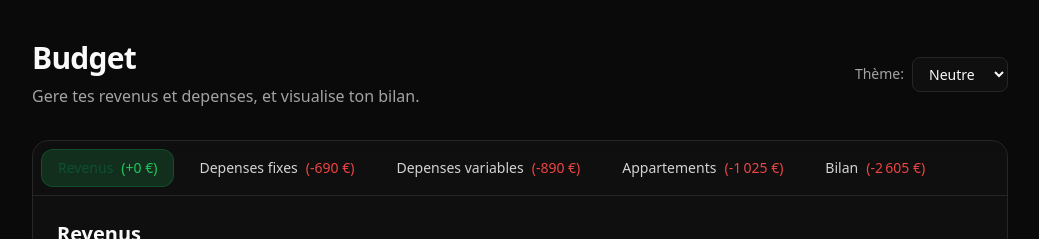
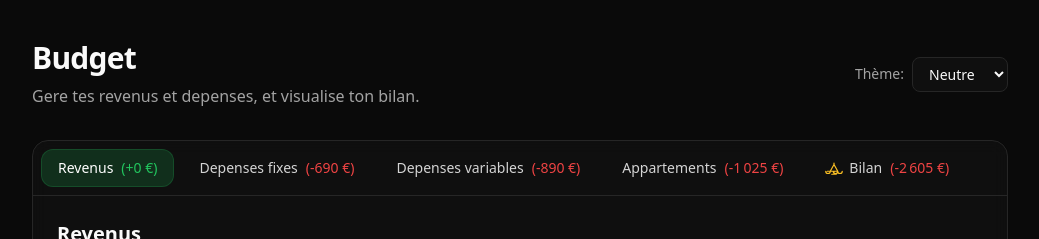
Before and after one commit to Samuel-BAHIA/Budget-FullStack, a Next.js app in the folder apps/frontend/: page / in a window 1280 px wide. Shown: the top 239 px of the page, without its empty margins (120-1159 px from the left). Built offline with nearby package versions, Linux system fonts and the light colour scheme.

Commit message:
Auto-commit: 2026-01-06 22:08:47

```diff
--- a/apps/frontend/app/MainTabs.tsx
+++ b/apps/frontend/app/MainTabs.tsx
@@ -8,6 +8,18 @@ import { BilanTab } from "./tabs/BilanTab";
 import { AppartementsTab } from "./tabs/AppartementsTab";
 import { ThemeSelector } from "./components/ThemeSelector";
 import { useBudget } from "./contexts/BudgetContext";
+
+const BalanceIcon = ({ color = "#fbbf24" }: { color?: string }) => (
+  <svg width="18" height="18" viewBox="0 0 24 24" fill="none" xmlns="http://www.w3.org/2000/svg">
+    <path
+      d="M12 4v2m0 0 5 9m-5-9-5 9m10 0H7m10 0a3 3 0 1 0 6 0m-6 0a3 3 0 1 1-6 0m-4 0a3 3 0 1 1-6 0m6 0H3m9 0v4m-3 0h6"
+      stroke={color}
+      strokeWidth="1.6"
+      strokeLinecap="round"
+      strokeLinejoin="round"
+    />
+  </svg>
+);
 
 type TabId = "revenus" | "fixes" | "variables" | "bilan" | "appartements";
 
@@ -87,6 +99,7 @@ export function MainTabs() {
                 let activeBg = "var(--theme-tabActiveBg)";
                 let activeText = "var(--theme-tabActiveText)";
                 let inactiveText = "var(--theme-tabInactiveText)";
+                let icon: React.ReactNode = null;
                 let sign: "positive" | "negative" | "none" = "none";
 
                 if (t.id === "revenus") {
@@ -94,7 +107,7 @@ export function MainTabs() {
                   totalColor = "var(--theme-success, #22c55e)";
                   bgHover = "rgba(34,197,94,0.12)";
                   activeBg = "rgba(34,197,94,0.18)";
-                  activeText = "#0f5132";
+                  activeText = "#ffffff";
                   inactiveText = "var(--theme-tabInactiveText)";
                   sign = "positive";
                 } else if (t.id === "fixes") {
@@ -102,7 +115,7 @@ export function MainTabs() {
                   totalColor = "var(--theme-danger, #ef4444)";
                   bgHover = "rgba(239,68,68,0.12)";
                   activeBg = "rgba(239,68,68,0.18)";
-                  activeText = "#7f1d1d";
+                  activeText = "#ffffff";
                   inactiveText = "var(--theme-tabInactiveText)";
                   sign = "negative";
                 } else if (t.id === "variables") {
@@ -110,13 +123,16 @@ export function MainTabs() {
                   totalColor = "var(--theme-danger, #ef4444)";
                   bgHover = "rgba(239,68,68,0.12)";
                   activeBg = "rgba(239,68,68,0.18)";
-                  activeText = "#7f1d1d";
+                  activeText = "#ffffff";
                   inactiveText = "var(--theme-tabInactiveText)";
                   sign = "negative";
                 } else if (t.id === "appartements") {
                   total = totals.appartements;
                   const isPositive = total >= 0;
                   totalColor = isPositive ? "var(--theme-success, #22c55e)" : "var(--theme-danger, #ef4444)";
+                  bgHover = isPositive ? "rgba(34,197,94,0.12)" : "rgba(239,68,68,0.12)";
+                  activeBg = isPositive ? "rgba(34,197,94,0.18)" : "rgba(239,68,68,0.18)";
+                  activeText = "#ffffff";
                   sign = isPositive ? "positive" : "negative";
                 } else if (t.id === "bilan") {
                   total =
@@ -128,9 +144,10 @@ export function MainTabs() {
                   totalColor = isPositive ? "var(--theme-success, #22c55e)" : "var(--theme-danger, #ef4444)";
                   bgHover = isPositive ? "rgba(34,197,94,0.12)" : "rgba(239,68,68,0.12)";
                   activeBg = isPositive ? "rgba(34,197,94,0.18)" : "rgba(239,68,68,0.18)";
-                  activeText = isPositive ? "#0f5132" : "#7f1d1d";
+                  activeText = "#ffffff";
                   inactiveText = "var(--theme-tabInactiveText)";
                   sign = isPositive ? "positive" : "negative";
+                  icon = <BalanceIcon color="#fbbf24" />;
                 }
 
                 return (
@@ -168,6 +185,7 @@ export function MainTabs() {
                       }
                     }}
                   >
+                    {icon && <span className="mr-1.5 inline-flex align-middle">{icon}</span>}
                     {t.label}
                     {(t.id === "revenus" ||
                       t.id === "fixes" ||
```
